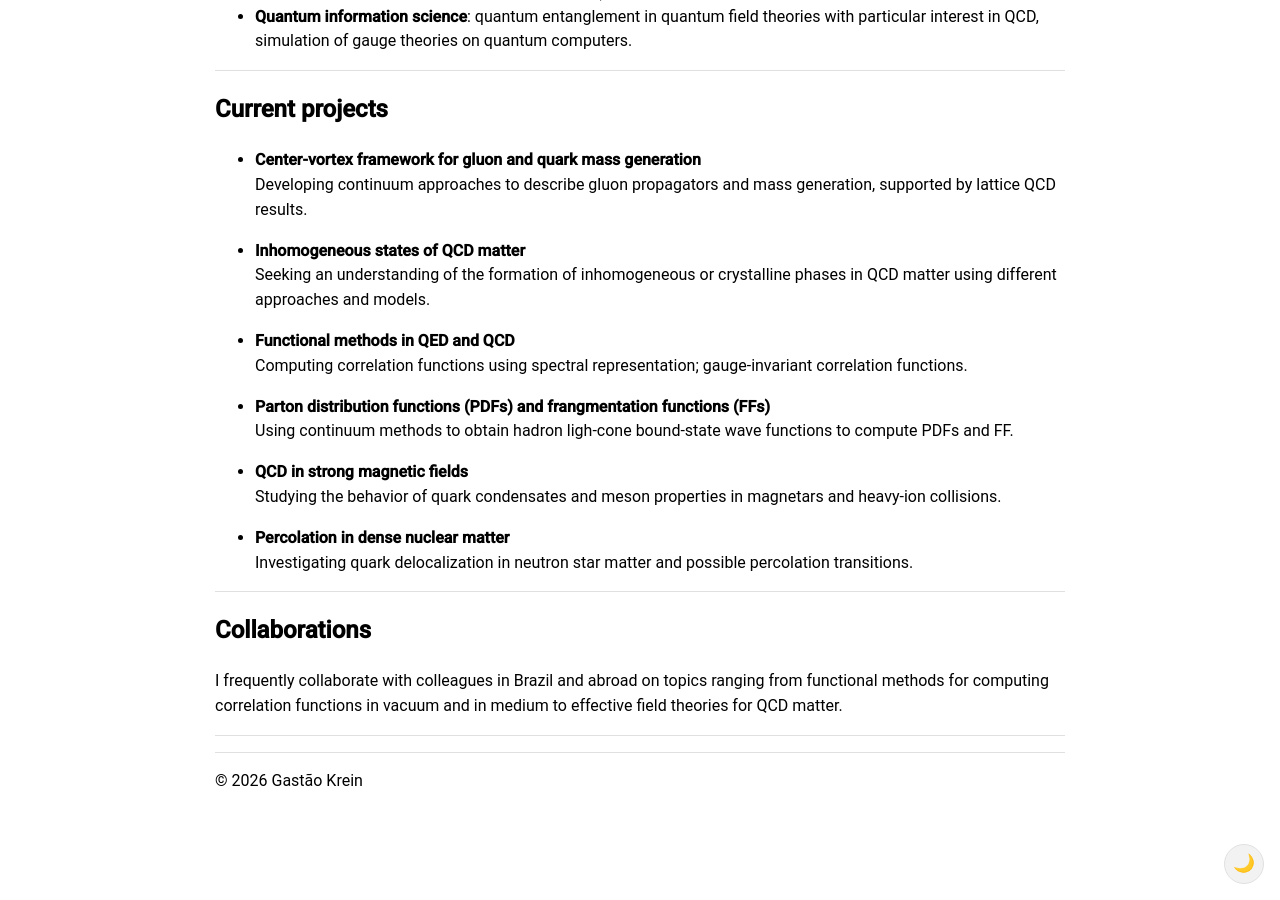
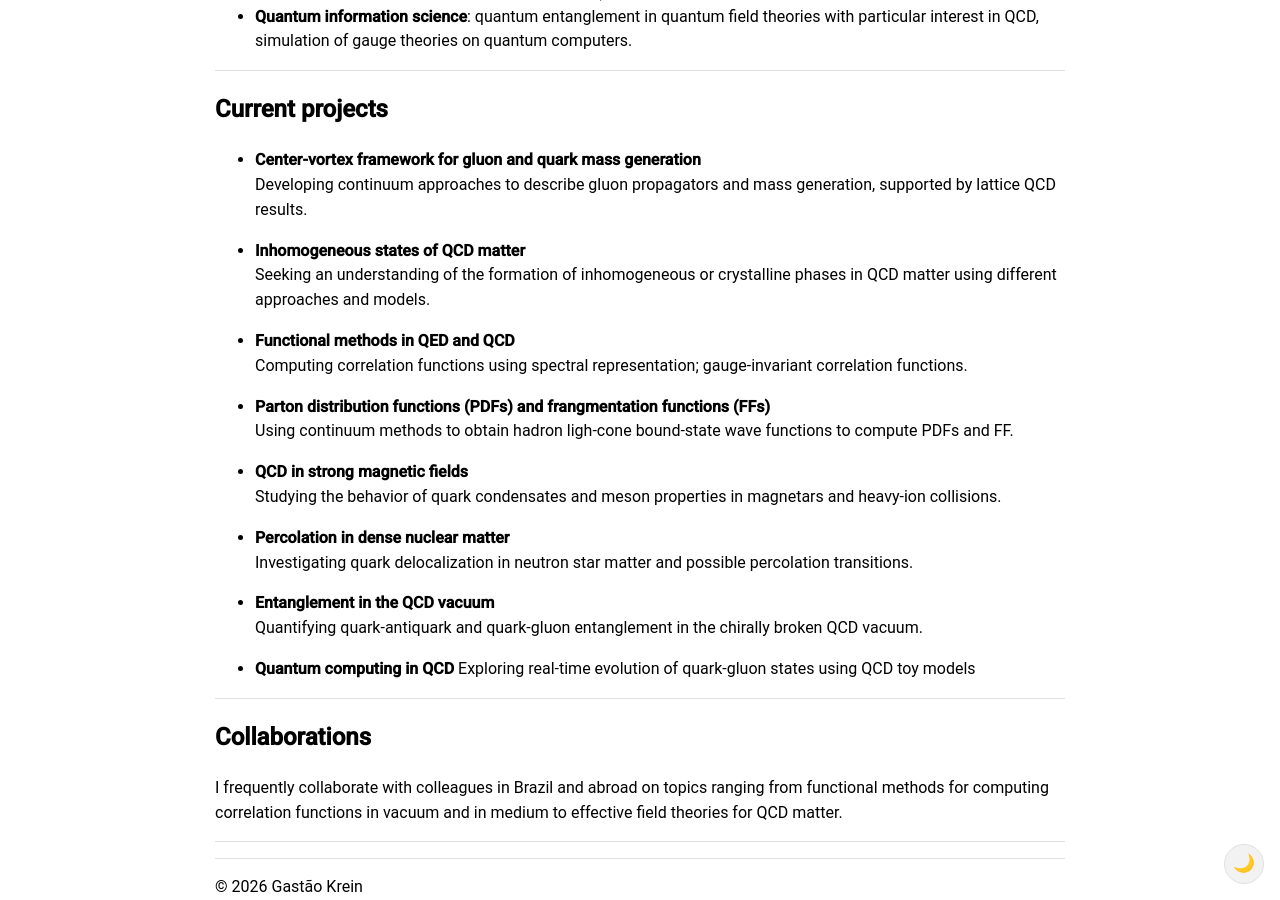
Before and after one commit to gkrein/gkrein.github.io, a Jekyll site: the page built from research.md, in a window 1280 px wide and 900 px high, scrolled down 594 px. Built offline with Jekyll 4.4.1, drawn with Linux system fonts in a browser that asks for light colours; some web fonts are replaced.

Commit message:
Update research.md

```diff
--- a/research.md
+++ b/research.md
@@ -34,6 +34,12 @@ My research focuses on **theoretical physics**, especially in the area of **Quan
 - **Percolation in dense nuclear matter**
   Investigating quark delocalization in neutron star matter and possible percolation transitions.
 
+- **Entanglement in the QCD vacuum**
+  Quantifying quark-antiquark and quark-gluon entanglement in the chirally broken QCD vacuum.
+
+- **Quantum computing in QCD**
+  Exploring real-time evolution of quark-gluon states using QCD toy models
+
 ---
 
 ## Collaborations
```
